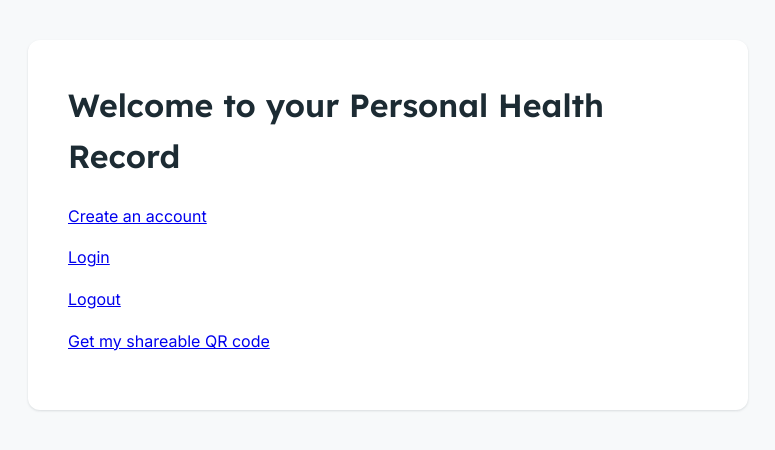
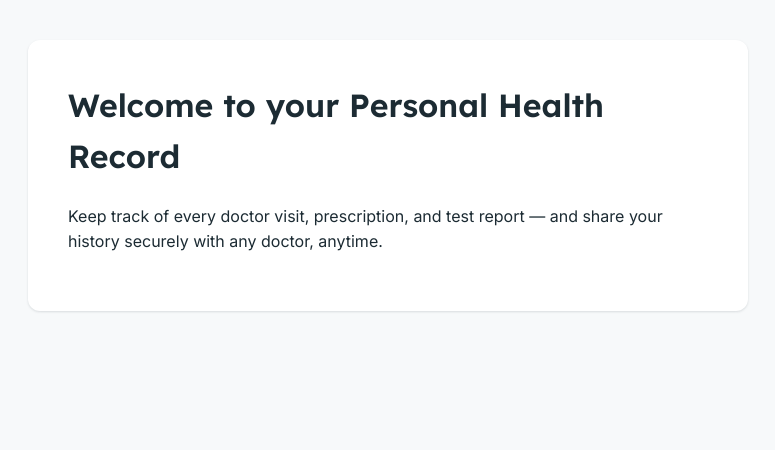
Before and after one commit to Aneela-Hassan/PHR_app, a Flask app: page / in a window 1280 px wide. Shown: the part 64-514 px from the top of the page, without its empty margins (252-1027 px from the left). Run offline with Flask 3, Linux system fonts and the light colour scheme.

Commit message:
update base and index templates

```diff
--- a/templates/Base.html
+++ b/templates/Base.html
@@ -1,7 +1,8 @@
- <!DOCTYPE html>
+<!DOCTYPE html>
 <html lang="en">
 <head>
     <meta charset="UTF-8">
+    <meta name="viewport" content="width=device-width, initial-scale=1.0">
     <title>{% block title %}PHR App{% endblock %}</title>
     <link rel="preconnect" href="https://fonts.googleapis.com">
     <link rel="preconnect" href="https://fonts.gstatic.com" crossorigin>
--- a/templates/index.html
+++ b/templates/index.html
@@ -1,10 +1,13 @@
 {% extends "base.html" %}
+
 {% block title %}Home{% endblock %}
 
 {% block content %}
-    <h1>Welcome to your Personal Health Record</h1>
-    <p><a href="/signup">Create an account </a></p>
-    <p><a href="/login">Login </a></p>
-    <p><a href="/logout">Logout</a></p>
-    <p><a href="/share">Get my shareable QR code</a></p>
+    {% if session.user_id %}
+        <h1>Welcome back, {{ session.fullname }}</h1>
+        <p>Your personal health record, all in one place.</p>
+    {% else %}
+        <h1>Welcome to your Personal Health Record</h1>
+        <p>Keep track of every doctor visit, prescription, and test report — and share your history securely with any doctor, anytime.</p>
+    {% endif %}
 {% endblock %}
```
